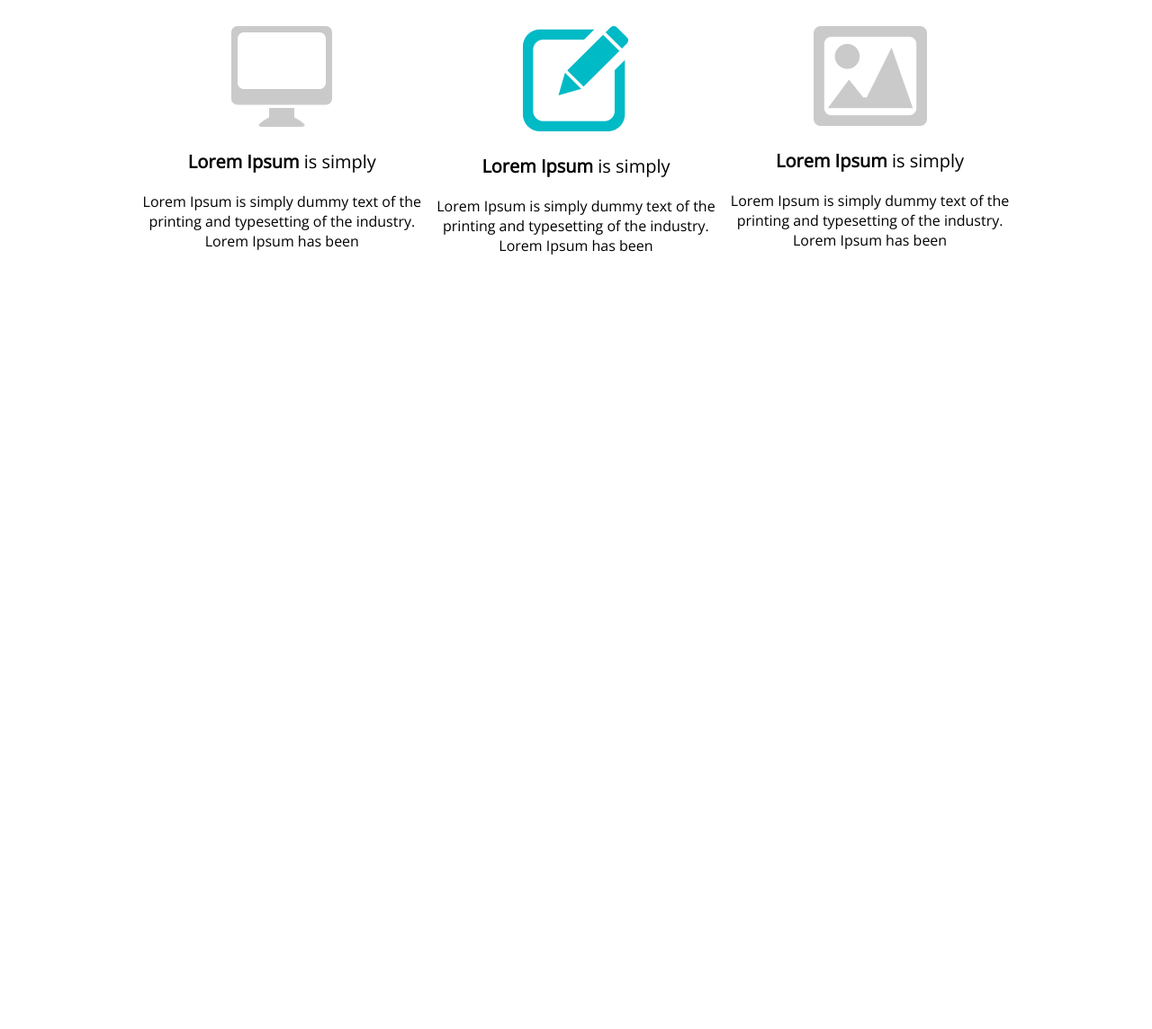
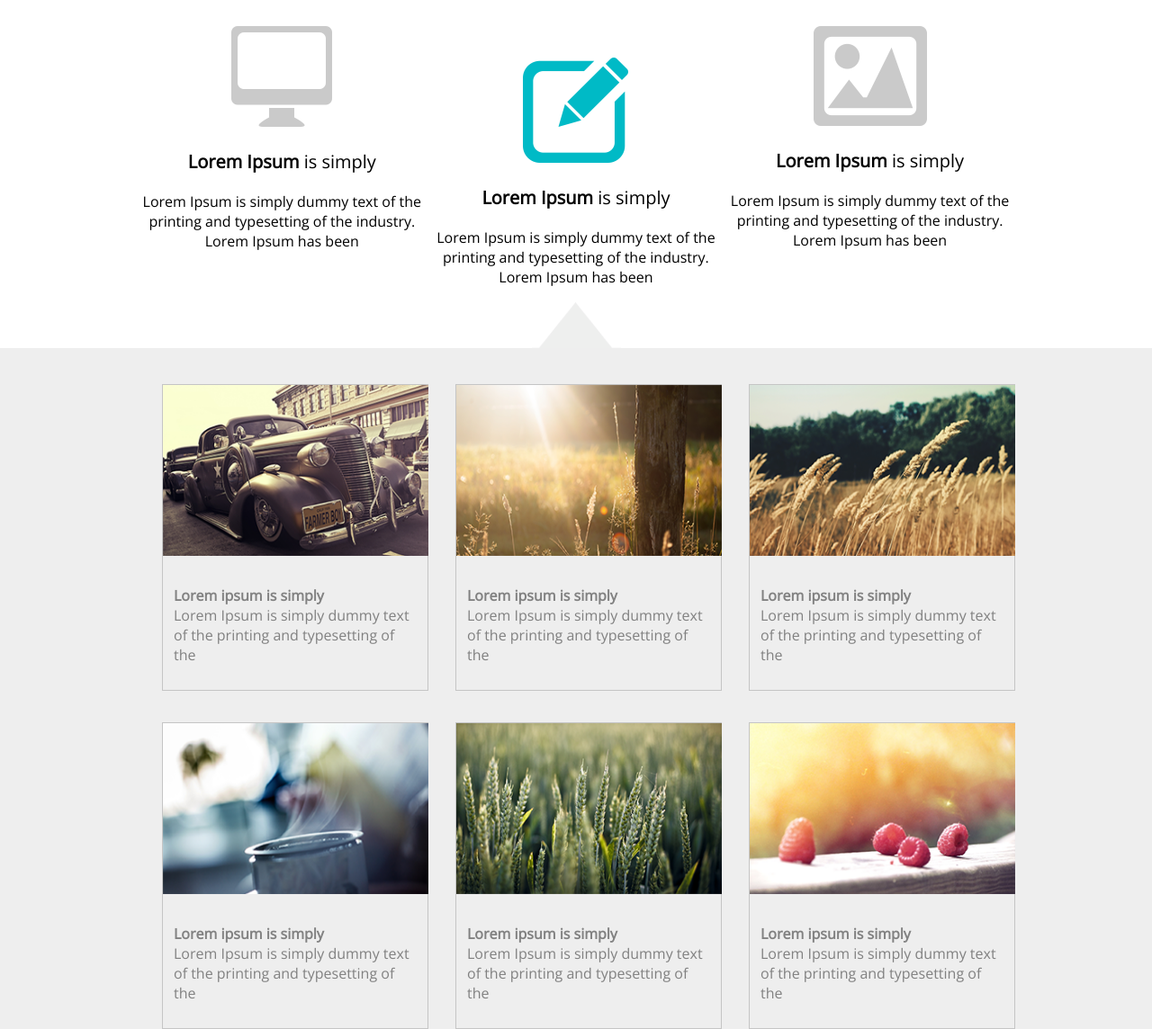
Before and after one commit to NatanaelSaymon/projeto-web-world, a plain HTML site: page index.html in a window 1280 px wide. Shown: the part 763-1907 px from the top of the page at 90% size. Before the commit the page ends 1063 px from the top, so only its background shows below. Drawn offline with nearby package versions, Linux system fonts and the light colour scheme.

Commit message:
cards de imgs concluido

```diff
--- a/css/main.css
+++ b/css/main.css
@@ -73,6 +73,7 @@ main, .content{
 
 .menu ul li a:hover{
     color: #00bac6;
+
 }
 
 .menu ul li a{
@@ -80,6 +81,7 @@ main, .content{
     font-size: 14px;
     text-decoration: none; /*retira a estilização da tag a*/
     text-transform: uppercase;
+    padding-bottom: 30px;
 }
 
 .menu{
@@ -212,3 +214,54 @@ li.slick-active button{
 .text-p-3{
     font-size: 12pt;
 }
+
+.meio{
+    margin-top: 35px;
+}
+
+/* Card de fotos */
+
+.col-card-3{
+    width: 30%;
+    float: left;
+    position: relative;
+    text-align: left;
+    margin-top: 35px;
+    margin-left: 30px;
+    border: 1px solid #c5c5c5;
+}
+
+.col-card-3 img{
+    width: 295px;
+    height: 190px;
+}
+
+.col-card-3 strong{
+    font-size: 12pt;
+    font-weight: 900;
+}
+
+.col-card-3 p{
+    color: #818181;
+    font-size: 12pt;
+    padding: 12px;
+}
+
+.espaco{
+    margin-left: 30px;
+}
+
+.card-imgs{
+    background-color: #eeeeee;
+}
+
+.card-imgs:before{
+    width: 100%;
+    display: inline-block;
+    content: '';
+    height: 52px;
+    background-color: #fff;
+    background-image: url('../img/Seta.png');
+    background-repeat: no-repeat;
+    background-position: center;
+}
--- a/index.html
+++ b/index.html
@@ -82,7 +82,7 @@
                         Ipsum has been
                     </p>
                 </div>
-                <div class="col-3">
+                <div class="col-3 meio">
                     <img src="img/img-pencil.png">
                     <p class="text-p-2"><strong>Lorem Ipsum</strong> is simply</p>
                     <p class="text-p-3">
@@ -103,6 +103,60 @@
             </div>
         </div>
 
+        <!--Cads de Fotos-->
+
+            <div class="col-100 card-imgs">
+                <div class="content">
+                    <div class="col-card-3">
+                        <img src="img/card-img-carro.png">
+                        <p>
+                            <strong>Lorem ipsum is simply</strong><br>
+                            Lorem Ipsum is simply dummy text of the printing and typesetting of the
+                        </p>
+                    </div>
+
+                    <div class="col-card-3">
+                        <img src="img/card-img-flora.png">
+                        <p>
+                            <strong>Lorem ipsum is simply</strong><br>
+                            Lorem Ipsum is simply dummy text of the printing and typesetting of the
+                        </p>
+                    </div>
+
+                    <div class="col-card-3">
+                        <img src="img/card-img-trigo.png">
+                        <p>
+                            <strong>Lorem ipsum is simply</strong><br>
+                            Lorem Ipsum is simply dummy text of the printing and typesetting of the
+                        </p>
+                    </div>
+
+                    <div class="col-card-3">
+                        <img src="img/card-img-vapor.png">
+                        <p>
+                            <strong>Lorem ipsum is simply</strong><br>
+                            Lorem Ipsum is simply dummy text of the printing and typesetting of the
+                        </p>
+                    </div>
+
+                    <div class="col-card-3">
+                        <img src="img/card-img-planta.png">
+                        <p>
+                            <strong>Lorem ipsum is simply</strong><br>
+                            Lorem Ipsum is simply dummy text of the printing and typesetting of the
+                        </p>
+                    </div>
+
+                    <div class="col-card-3">
+                        <img src="img/card-img-fruta.png">
+                        <p>
+                            <strong>Lorem ipsum is simply</strong><br>
+                            Lorem Ipsum is simply dummy text of the printing and typesetting of the
+                        </p>
+                    </div>
+                </div>
+            </div>
+
         <!--JAVASCRIPT-->
         <script type="text/javascript" src="js/jquery-1.11.0.min.js"></script>
         <script type="text/javascript" src="js/jquery-migrate-1.2.1.min.js"></script>
```
Also changed, not shown: img/Seta.png (added), img/card-img-carro.png (added), img/card-img-flora.png (added), img/card-img-fruta.png (added), img/card-img-planta.png (added), img/card-img-trigo.png (added), img/card-img-vapor.png (added), img/setinha.png (added).
